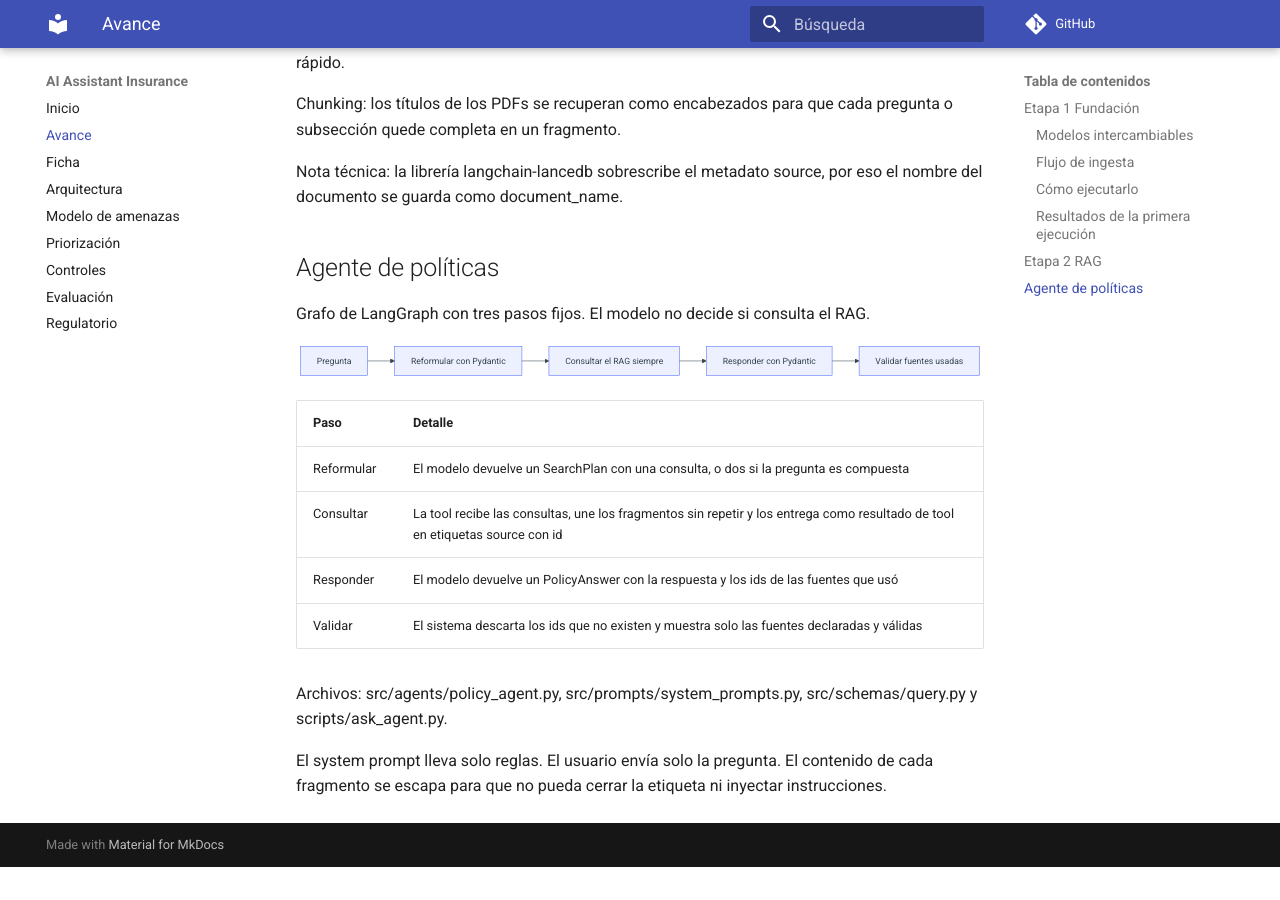
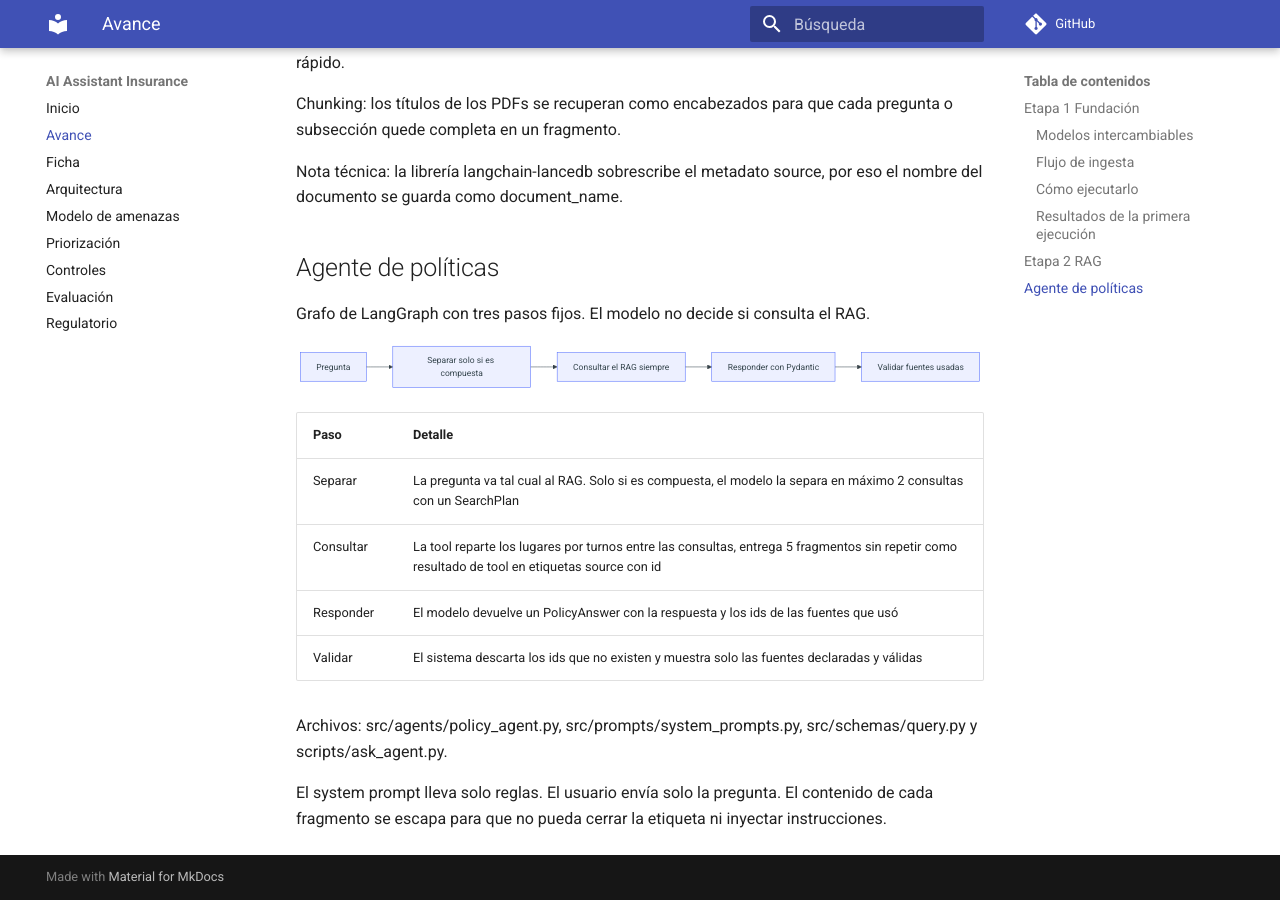
Before and after one commit to Ael-Dev/AI-ASSISTANT-INSURANCE, an MkDocs documentation site: the page built from docs/avance.md, in a window 1280 px wide and 900 px high, scrolled down 2706 px. Built offline with MkDocs 1.6.1 and Material for MkDocs 9.7.7, drawn with Linux system fonts in a browser that asks for light colours; comment, search, counter and statistics services are not loaded; before the commit the page ends 3573 px from its top, so only the background shows below that; some of the changed text lies outside the part shown.

Commit message:
docs: actualizar README, arquitectura y avance, y completar .env.example

````diff
--- a/docs/avance.md
+++ b/docs/avance.md
@@ -60,9 +60,9 @@ uv run pytest
 |---|---|
 | Clientes cargados en SQLite | 9133 |
 | Filas descartadas por validación | 2 |
-| PDFs convertidos a Markdown | 3 |
-| Chunks indexados en LanceDB | 132 |
-| Pruebas automáticas | 6 aprobadas |
+| PDFs convertidos a Markdown | 2 |
+| Chunks indexados en LanceDB | 227 |
+| Pruebas automáticas | 10 aprobadas |
 
 ## Etapa 2 RAG
 
@@ -99,7 +99,7 @@ Grafo de LangGraph con tres pasos fijos. El modelo no decide si consulta el RAG.
 
 ```mermaid
 flowchart LR
-    Q[Pregunta] --> R[Reformular con Pydantic]
+    Q[Pregunta] --> R[Separar solo si es compuesta]
     R --> T[Consultar el RAG siempre]
     T --> G[Responder con Pydantic]
     G --> S[Validar fuentes usadas]
@@ -107,8 +107,8 @@ flowchart LR
 
 | Paso | Detalle |
 |---|---|
-| Reformular | El modelo devuelve un SearchPlan con una consulta, o dos si la pregunta es compuesta |
-| Consultar | La tool recibe las consultas, une los fragmentos sin repetir y los entrega como resultado de tool en etiquetas source con id |
+| Separar | La pregunta va tal cual al RAG. Solo si es compuesta, el modelo la separa en máximo 2 consultas con un SearchPlan |
+| Consultar | La tool reparte los lugares por turnos entre las consultas, entrega 5 fragmentos sin repetir como resultado de tool en etiquetas source con id |
 | Responder | El modelo devuelve un PolicyAnswer con la respuesta y los ids de las fuentes que usó |
 | Validar | El sistema descarta los ids que no existen y muestra solo las fuentes declaradas y válidas |
 
````
Also changed, not shown: AI-ASSISTANT-INSURANCE-Agentic-RAG-Architecture.md (+2 -3 lines), README.md (+6 -3 lines), docs/arquitectura.md (+1 -1 lines), 1 other file.
